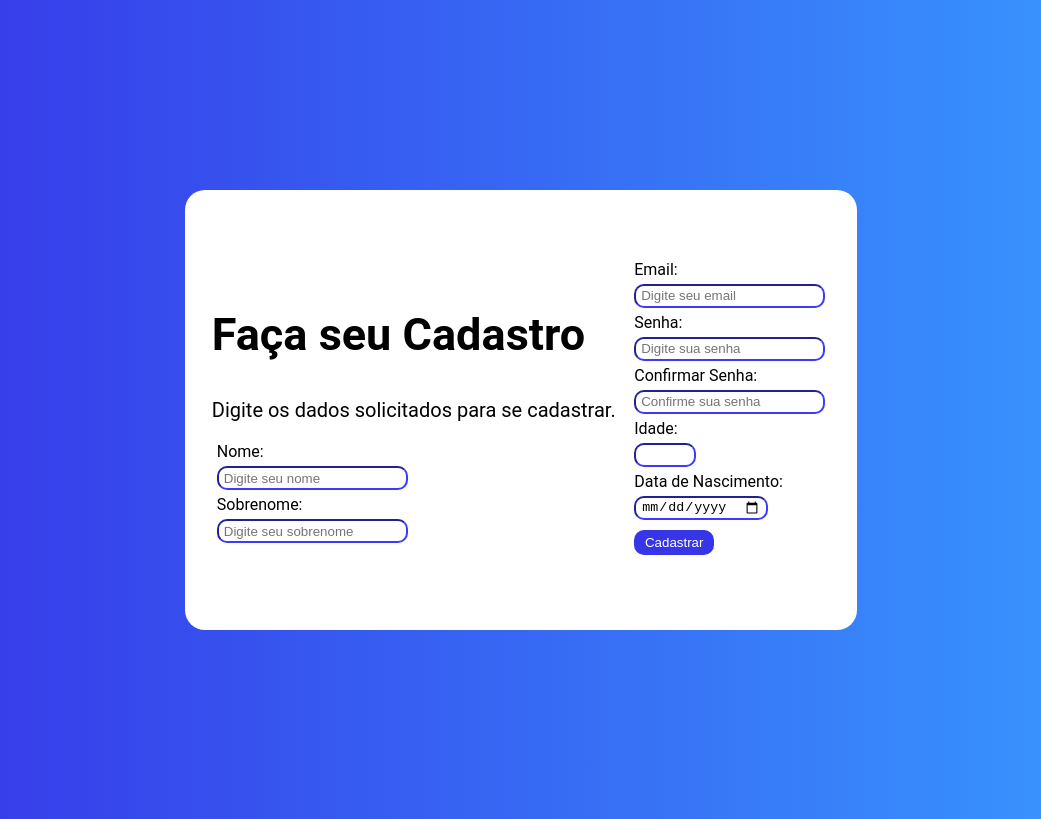
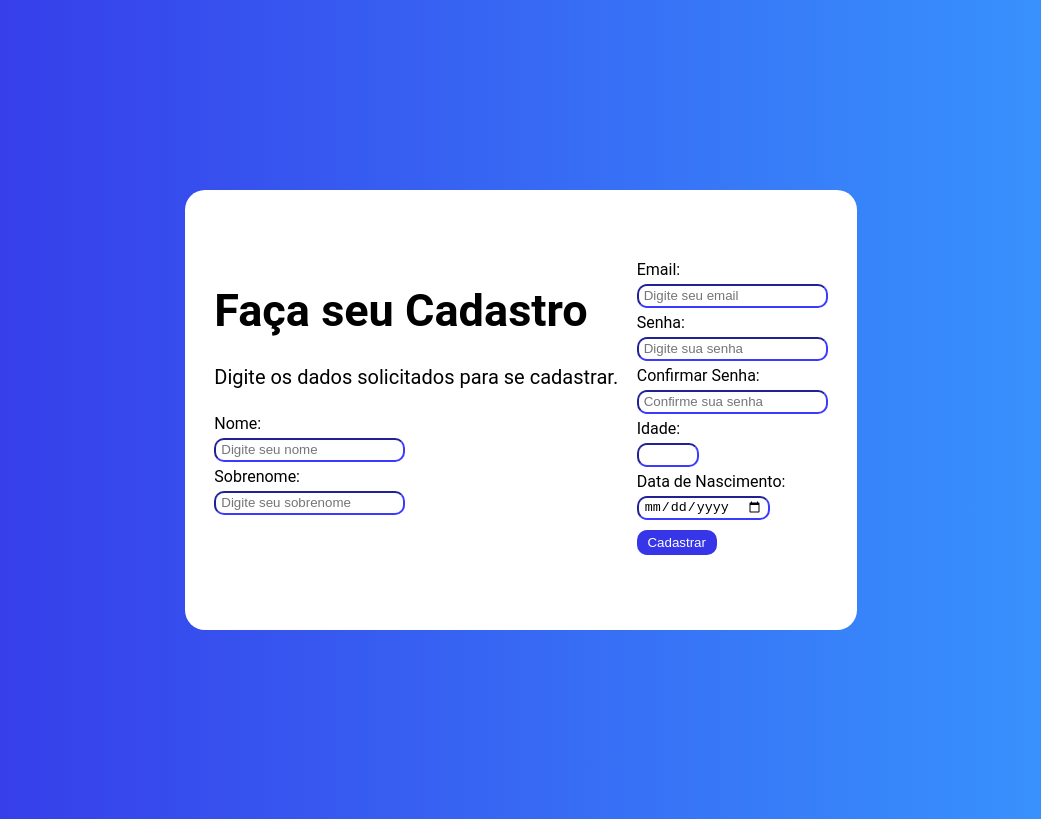
Before and after one commit to AssFerj/pagina_de_lolgin, a plain HTML site: page cadastro.html in a window 1280 px wide. Shown: the whole page, without its empty margins (119-1160 px from the left). Drawn offline with Linux system fonts and the light colour scheme.

Commit message:
Correção de margens, página cadastro-h1 e p

```diff
--- a/style.css
+++ b/style.css
@@ -80,10 +80,14 @@ button:hover {
 	background-color: #ffffff;
 }
 .box-cadastro h1 {
-	font-size: 45px;;
+	font-size: 45px;
+	margin-top: -20px;
+	padding: 5px;
 }
 .box-cadastro p {
-	font-size: 20px;;
+	font-size: 20px;
+	margin-top: -20px;
+	padding: 5px;
 }
 .form-cadastro {
 	margin: 5px;
```
